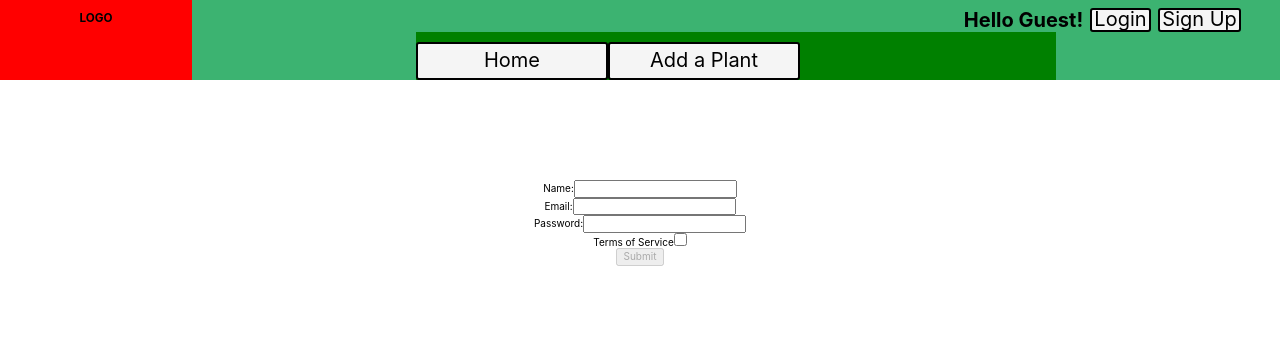
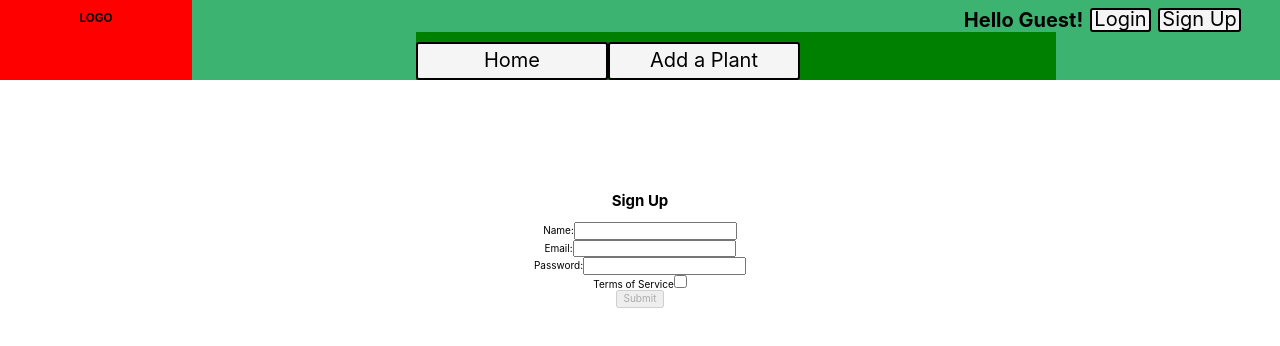
Before and after one commit to Bulid-Week-Water-My-Plants/front-end, a React (Create React App) app in the folder bw-water-my-plants/: page /signup in a window 1280 px wide. Shown: the top 346 px of the page. Built offline with nearby package versions, Linux system fonts and the light colour scheme.

Commit message:
more changes

```diff
--- a/bw-water-my-plants/src/Components/SignUpForm.js
+++ b/bw-water-my-plants/src/Components/SignUpForm.js
@@ -52,6 +52,7 @@ function SignUpForm (props) {
 
     return(
         <div className = "SignupContainer">
+            <h2>Sign Up</h2>
             <div>
                 <div id='errName'>{errors.name}</div><div id='errEmail'>{errors.email}</div><div id='errPwd'>{errors.pwd}</div><div id='errTos'>{errors.tos}</div>
             </div>
--- a/bw-water-my-plants/src/index.css
+++ b/bw-water-my-plants/src/index.css
@@ -40,6 +40,7 @@ code {
 
 .SignupContainer{
   display: flex;
+  flex-direction: column;
   justify-content: center;
   align-self: center;
   margin: 10em;
```
